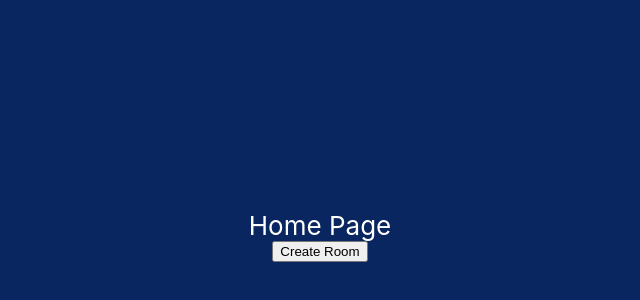
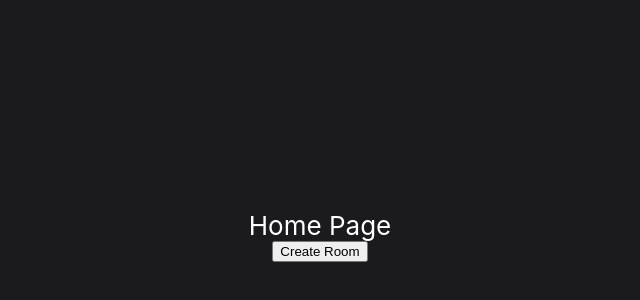
Before and after one commit to jgoping/cooldown-chess, a React (Create React App) app in the folder client/: page / in a window 1280 px wide. Shown: the part 164-464 px from the top of the page, without its empty margins (320-960 px from the left). Built offline with nearby package versions, Linux system fonts and the light colour scheme.

Commit message:
feat(client): change background colour

```diff
--- a/client/src/App.css
+++ b/client/src/App.css
@@ -1,5 +1,5 @@
 .App-header {
-  background-color: #0a2660;
+  background-color: #1b1b1f;
   min-height: 100vh;
   display: flex;
   flex-direction: column;
```
